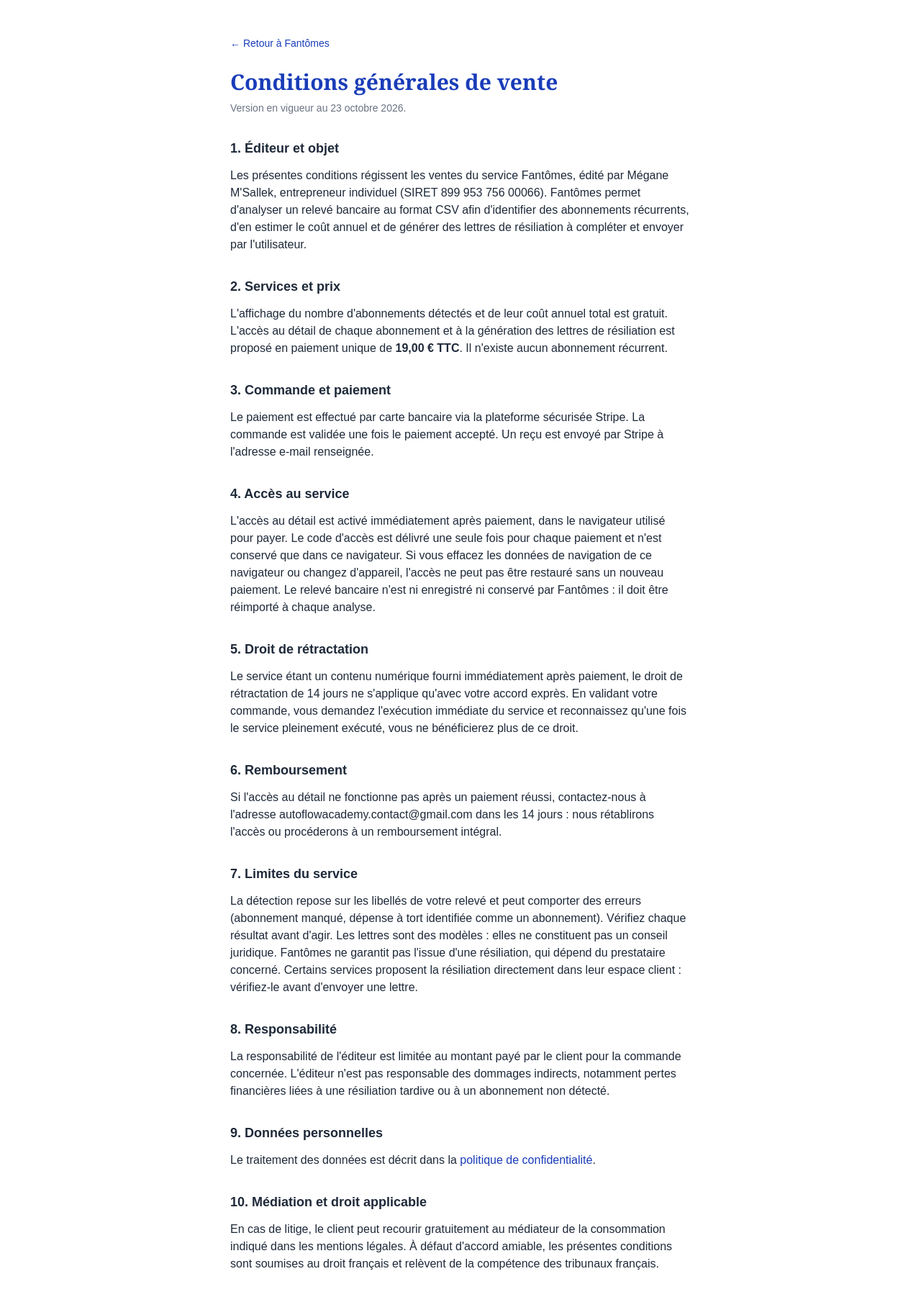
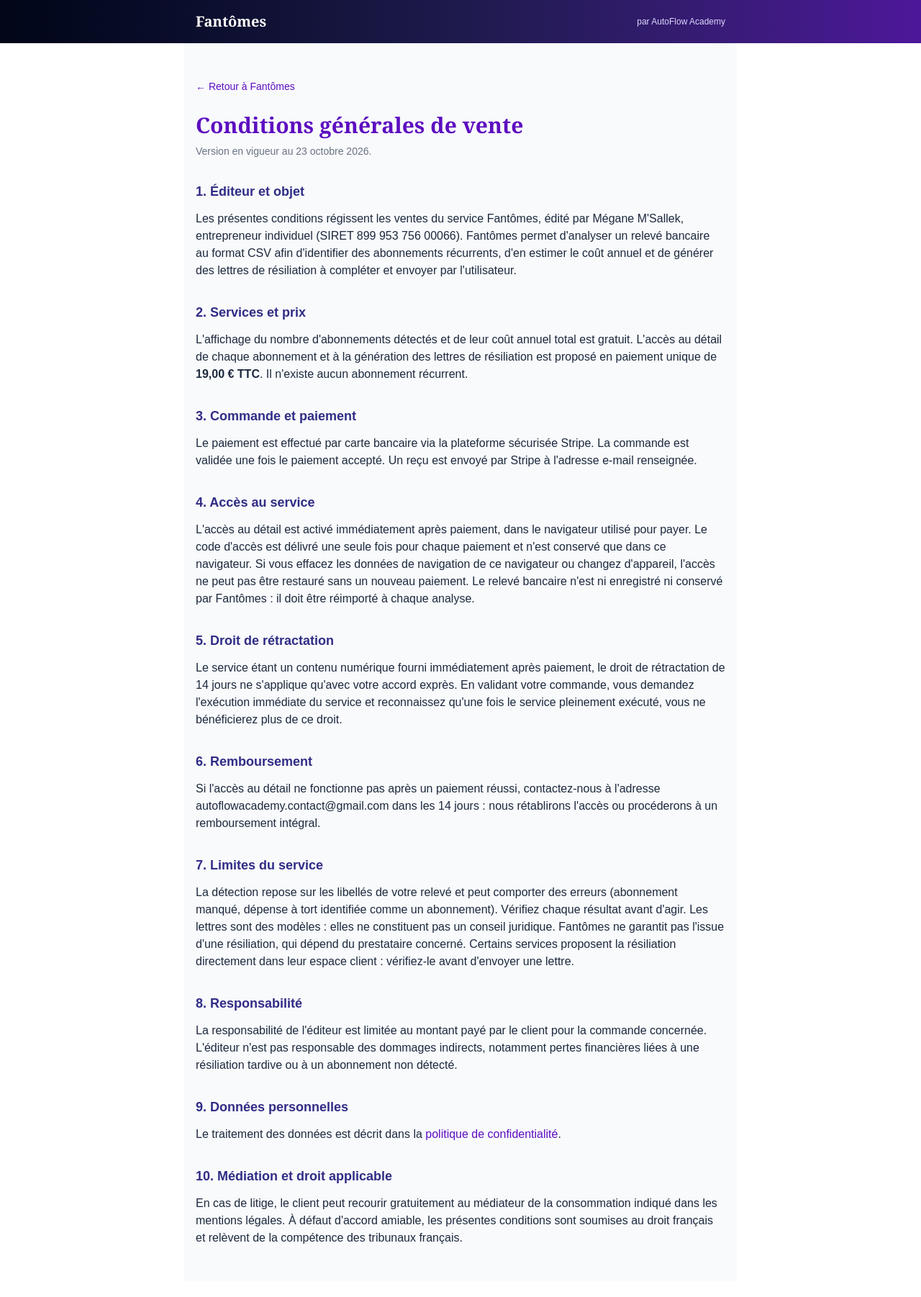
Before and after one commit to autoflowacademycontact-sudo/fantomes, a Next.js app: page /cgv in a window 1280 px wide. Shown: the top 1802 px of the page at 72% size. After the commit the page ends 1780 px from the top, so only its background shows below. Built offline with nearby package versions, Linux system fonts and the light colour scheme.

Commit message:
Pages légales aux couleurs de l'accueil (en-tête, titres violets)
Co-Authored-By: Claude Haiku 5.5 <noreply@anthropic.com>
Claude-Session: https://claude.ai/code/session_01C5q372EEY5RdvSpb1KcgpD

```diff
--- a/src/app/cgv/page.tsx
+++ b/src/app/cgv/page.tsx
@@ -6,16 +6,23 @@ export const metadata = {
 
 export default function Cgv() {
   return (
-    <main className="mx-auto max-w-2xl px-4 py-12 text-gray-800">
-      <Link href="/" className="text-sm text-blue-800 hover:underline">
+    <>
+      <header className="bg-gradient-to-r from-slate-950 via-indigo-950 to-violet-900 text-white">
+        <div className="mx-auto flex max-w-3xl items-center justify-between px-4 py-4">
+          <Link href="/" className="font-serif text-xl font-bold">Fantômes</Link>
+          <span className="text-xs text-violet-200">par AutoFlow Academy</span>
+        </div>
+      </header>
+      <main className="mx-auto min-h-screen max-w-3xl bg-slate-50 px-4 py-12 text-slate-800">
+      <Link href="/" className="text-sm text-violet-800 hover:underline">
         ← Retour à Fantômes
       </Link>
 
-      <h1 className="mt-6 font-serif text-3xl font-bold text-blue-800">Conditions générales de vente</h1>
+      <h1 className="mt-6 font-serif text-3xl font-bold text-violet-800">Conditions générales de vente</h1>
       <p className="mt-2 text-sm text-gray-500">Version en vigueur au 23 octobre 2026.</p>
 
       <section className="mt-8 space-y-3">
-        <h2 className="text-lg font-semibold">1. Éditeur et objet</h2>
+        <h2 className="text-lg font-semibold text-indigo-900">1. Éditeur et objet</h2>
         <p>
           Les présentes conditions régissent les ventes du service Fantômes, édité par Mégane M&apos;Sallek,
           entrepreneur individuel (SIRET 899 953 756 00066). Fantômes permet d&apos;analyser un relevé bancaire au format
@@ -25,7 +32,7 @@ export default function Cgv() {
       </section>
 
       <section className="mt-8 space-y-3">
-        <h2 className="text-lg font-semibold">2. Services et prix</h2>
+        <h2 className="text-lg font-semibold text-indigo-900">2. Services et prix</h2>
         <p>
           L&apos;affichage du nombre d&apos;abonnements détectés et de leur coût annuel total est gratuit. L&apos;accès au
           détail de chaque abonnement et à la génération des lettres de résiliation est proposé en paiement unique
@@ -34,7 +41,7 @@ export default function Cgv() {
       </section>
 
       <section className="mt-8 space-y-3">
-        <h2 className="text-lg font-semibold">3. Commande et paiement</h2>
+        <h2 className="text-lg font-semibold text-indigo-900">3. Commande et paiement</h2>
         <p>
           Le paiement est effectué par carte bancaire via la plateforme sécurisée Stripe. La commande est validée
           une fois le paiement accepté. Un reçu est envoyé par Stripe à l&apos;adresse e-mail renseignée.
@@ -42,7 +49,7 @@ export default function Cgv() {
       </section>
 
       <section className="mt-8 space-y-3">
-        <h2 className="text-lg font-semibold">4. Accès au service</h2>
+        <h2 className="text-lg font-semibold text-indigo-900">4. Accès au service</h2>
         <p>
           L&apos;accès au détail est activé immédiatement après paiement, dans le navigateur utilisé pour payer. Le
           code d&apos;accès est délivré une seule fois pour chaque paiement et n&apos;est conservé que dans ce navigateur.
@@ -53,7 +60,7 @@ export default function Cgv() {
       </section>
 
       <section className="mt-8 space-y-3">
-        <h2 className="text-lg font-semibold">5. Droit de rétractation</h2>
+        <h2 className="text-lg font-semibold text-indigo-900">5. Droit de rétractation</h2>
         <p>
           Le service étant un contenu numérique fourni immédiatement après paiement, le droit de rétractation de
           14 jours ne s&apos;applique qu&apos;avec votre accord exprès. En validant votre commande, vous demandez
@@ -63,7 +70,7 @@ export default function Cgv() {
       </section>
 
       <section className="mt-8 space-y-3">
-        <h2 className="text-lg font-semibold">6. Remboursement</h2>
+        <h2 className="text-lg font-semibold text-indigo-900">6. Remboursement</h2>
         <p>
           Si l&apos;accès au détail ne fonctionne pas après un paiement réussi, contactez-nous à l&apos;adresse
           autoflowacademy.contact@gmail.com dans les 14 jours : nous rétablirons l&apos;accès ou procéderons à un remboursement intégral.
@@ -71,7 +78,7 @@ export default function Cgv() {
       </section>
 
       <section className="mt-8 space-y-3">
-        <h2 className="text-lg font-semibold">7. Limites du service</h2>
+        <h2 className="text-lg font-semibold text-indigo-900">7. Limites du service</h2>
         <p>
           La détection repose sur les libellés de votre relevé et peut comporter des erreurs (abonnement manqué,
           dépense à tort identifiée comme un abonnement). Vérifiez chaque résultat avant d&apos;agir. Les lettres sont
@@ -82,7 +89,7 @@ export default function Cgv() {
       </section>
 
       <section className="mt-8 space-y-3">
-        <h2 className="text-lg font-semibold">8. Responsabilité</h2>
+        <h2 className="text-lg font-semibold text-indigo-900">8. Responsabilité</h2>
         <p>
           La responsabilité de l&apos;éditeur est limitée au montant payé par le client pour la commande concernée.
           L&apos;éditeur n&apos;est pas responsable des dommages indirects, notamment pertes financières liées à une
@@ -91,10 +98,10 @@ export default function Cgv() {
       </section>
 
       <section className="mt-8 space-y-3">
-        <h2 className="text-lg font-semibold">9. Données personnelles</h2>
+        <h2 className="text-lg font-semibold text-indigo-900">9. Données personnelles</h2>
         <p>
           Le traitement des données est décrit dans la{" "}
-          <Link href="/confidentialite" className="text-blue-800 hover:underline">
+          <Link href="/confidentialite" className="text-violet-800 hover:underline">
             politique de confidentialité
           </Link>
           .
@@ -102,13 +109,14 @@ export default function Cgv() {
       </section>
 
       <section className="mt-8 space-y-3">
-        <h2 className="text-lg font-semibold">10. Médiation et droit applicable</h2>
+        <h2 className="text-lg font-semibold text-indigo-900">10. Médiation et droit applicable</h2>
         <p>
           En cas de litige, le client peut recourir gratuitement au médiateur de la consommation indiqué dans les
           mentions légales. À défaut d&apos;accord amiable, les présentes conditions sont soumises au droit français et
           relèvent de la compétence des tribunaux français.
         </p>
       </section>
-    </main>
+      </main>
+    </>
   );
 }
--- a/src/app/confidentialite/page.tsx
+++ b/src/app/confidentialite/page.tsx
@@ -6,22 +6,29 @@ export const metadata = {
 
 export default function Confidentialite() {
   return (
-    <main className="mx-auto max-w-2xl px-4 py-12 text-gray-800">
-      <Link href="/" className="text-sm text-blue-800 hover:underline">
+    <>
+      <header className="bg-gradient-to-r from-slate-950 via-indigo-950 to-violet-900 text-white">
+        <div className="mx-auto flex max-w-3xl items-center justify-between px-4 py-4">
+          <Link href="/" className="font-serif text-xl font-bold">Fantômes</Link>
+          <span className="text-xs text-violet-200">par AutoFlow Academy</span>
+        </div>
+      </header>
+      <main className="mx-auto min-h-screen max-w-3xl bg-slate-50 px-4 py-12 text-slate-800">
+      <Link href="/" className="text-sm text-violet-800 hover:underline">
         ← Retour à Fantômes
       </Link>
 
-      <h1 className="mt-6 font-serif text-3xl font-bold text-blue-800">Politique de confidentialité</h1>
+      <h1 className="mt-6 font-serif text-3xl font-bold text-violet-800">Politique de confidentialité</h1>
 
       <section className="mt-8 space-y-3">
-        <h2 className="text-lg font-semibold">Responsable du traitement</h2>
+        <h2 className="text-lg font-semibold text-indigo-900">Responsable du traitement</h2>
         <p>
           Mégane M&apos;Sallek, entrepreneur individuel, adresse de contact : autoflowacademy.contact@gmail.com.
         </p>
       </section>
 
       <section className="mt-8 space-y-3">
-        <h2 className="text-lg font-semibold">Votre relevé bancaire</h2>
+        <h2 className="text-lg font-semibold text-indigo-900">Votre relevé bancaire</h2>
         <p>
           Le fichier CSV que vous importez est envoyé à notre serveur uniquement pour être analysé. Il est traité en
           mémoire et n&apos;est ni enregistré, ni conservé, ni transmis à un tiers. Une fois l&apos;analyse terminée, il
@@ -30,7 +37,7 @@ export default function Confidentialite() {
       </section>
 
       <section className="mt-8 space-y-3">
-        <h2 className="text-lg font-semibold">Vos informations pour les lettres</h2>
+        <h2 className="text-lg font-semibold text-indigo-900">Vos informations pour les lettres</h2>
         <p>
           Votre nom, votre adresse et votre numéro de client servent uniquement à remplir la lettre dans votre
           navigateur. Ils ne sont ni envoyés à notre serveur, ni enregistrés.
@@ -38,7 +45,7 @@ export default function Confidentialite() {
       </section>
 
       <section className="mt-8 space-y-3">
-        <h2 className="text-lg font-semibold">Paiement</h2>
+        <h2 className="text-lg font-semibold text-indigo-900">Paiement</h2>
         <p>
           Lors du paiement, Stripe traite vos données de carte et votre adresse e-mail. Fantômes reçoit de Stripe
           uniquement la confirmation du paiement. Nous conservons, côté Stripe, une empreinte chiffrée du code
@@ -47,7 +54,7 @@ export default function Confidentialite() {
       </section>
 
       <section className="mt-8 space-y-3">
-        <h2 className="text-lg font-semibold">Stockage dans votre navigateur</h2>
+        <h2 className="text-lg font-semibold text-indigo-900">Stockage dans votre navigateur</h2>
         <p>
           Après paiement, un code d&apos;accès est stocké dans le stockage local de votre navigateur. Il ne contient
           aucune donnée bancaire et ne sert à aucun suivi publicitaire. Vous pouvez le supprimer à tout moment depuis
@@ -56,7 +63,7 @@ export default function Confidentialite() {
       </section>
 
       <section className="mt-8 space-y-3">
-        <h2 className="text-lg font-semibold">Hébergement</h2>
+        <h2 className="text-lg font-semibold text-indigo-900">Hébergement</h2>
         <p>
           Le site est hébergé par Vercel Inc. (États-Unis), qui peut traiter des données techniques de connexion
           (adresse IP, journaux de requêtes) pour assurer le fonctionnement du service.
@@ -64,12 +71,13 @@ export default function Confidentialite() {
       </section>
 
       <section className="mt-8 space-y-3">
-        <h2 className="text-lg font-semibold">Vos droits</h2>
+        <h2 className="text-lg font-semibold text-indigo-900">Vos droits</h2>
         <p>
           Vous disposez des droits d&apos;accès, de rectification, d&apos;effacement et d&apos;opposition prévus par le RGPD.
           Pour les exercer, écrivez à autoflowacademy.contact@gmail.com. Vous pouvez également saisir la CNIL (cnil.fr).
         </p>
       </section>
-    </main>
+      </main>
+    </>
   );
 }
--- a/src/app/mentions-legales/page.tsx
+++ b/src/app/mentions-legales/page.tsx
@@ -6,15 +6,22 @@ export const metadata = {
 
 export default function MentionsLegales() {
   return (
-    <main className="mx-auto max-w-2xl px-4 py-12 text-gray-800">
-      <Link href="/" className="text-sm text-blue-800 hover:underline">
+    <>
+      <header className="bg-gradient-to-r from-slate-950 via-indigo-950 to-violet-900 text-white">
+        <div className="mx-auto flex max-w-3xl items-center justify-between px-4 py-4">
+          <Link href="/" className="font-serif text-xl font-bold">Fantômes</Link>
+          <span className="text-xs text-violet-200">par AutoFlow Academy</span>
+        </div>
+      </header>
+      <main className="mx-auto min-h-screen max-w-3xl bg-slate-50 px-4 py-12 text-slate-800">
+      <Link href="/" className="text-sm text-violet-800 hover:underline">
         ← Retour à Fantômes
       </Link>
 
-      <h1 className="mt-6 font-serif text-3xl font-bold text-blue-800">Mentions légales</h1>
+      <h1 className="mt-6 font-serif text-3xl font-bold text-violet-800">Mentions légales</h1>
 
       <section className="mt-8 space-y-3">
-        <h2 className="text-lg font-semibold">Éditeur du site</h2>
+        <h2 className="text-lg font-semibold text-indigo-900">Éditeur du site</h2>
         <p>
           Fantômes est édité par <strong>Mégane M&apos;Sallek</strong>, entrepreneur individuel (micro-entreprise) exploitée sous le nom commercial AutoFlow Academy,
           immatriculée au répertoire SIRENE sous le numéro SIRET 899 953 756 00066.
@@ -34,14 +41,14 @@ export default function MentionsLegales() {
       </section>
 
       <section className="mt-8 space-y-3">
-        <h2 className="text-lg font-semibold">Hébergement</h2>
+        <h2 className="text-lg font-semibold text-indigo-900">Hébergement</h2>
         <p>
           Le site est hébergé par Vercel Inc., 440 N Barranca Avenue #4133, Covina, CA 91723, États-Unis.
         </p>
       </section>
 
       <section className="mt-8 space-y-3">
-        <h2 className="text-lg font-semibold">Paiement</h2>
+        <h2 className="text-lg font-semibold text-indigo-900">Paiement</h2>
         <p>
           Les paiements sont traités par Stripe Payments Europe, Ltd., 1 Grand Canal Street Lower, Dublin 2, Irlande.
           Fantômes ne voit ni ne conserve vos données de carte bancaire.
@@ -49,7 +56,7 @@ export default function MentionsLegales() {
       </section>
 
       <section className="mt-8 space-y-3">
-        <h2 className="text-lg font-semibold">Médiation de la consommation</h2>
+        <h2 className="text-lg font-semibold text-indigo-900">Médiation de la consommation</h2>
         <p>
           Conformément à l&apos;article L.612-1 du Code de la consommation, en cas de litige non résolu avec
           l&apos;éditeur, le consommateur peut recourir gratuitement à un médiateur de la consommation :
@@ -58,7 +65,7 @@ export default function MentionsLegales() {
       </section>
 
       <section className="mt-8 space-y-3">
-        <h2 className="text-lg font-semibold">Propriété intellectuelle</h2>
+        <h2 className="text-lg font-semibold text-indigo-900">Propriété intellectuelle</h2>
         <p>
           Le nom Fantômes, le logo, les textes et le code du site sont la propriété de leur éditrice. Toute
           reproduction sans autorisation écrite est interdite.
@@ -66,15 +73,16 @@ export default function MentionsLegales() {
       </section>
 
       <section className="mt-8 space-y-3">
-        <h2 className="text-lg font-semibold">Données personnelles</h2>
+        <h2 className="text-lg font-semibold text-indigo-900">Données personnelles</h2>
         <p>
           Le traitement de vos données est décrit sur cette page dédiée :{" "}
-          <Link href="/confidentialite" className="text-blue-800 hover:underline">
+          <Link href="/confidentialite" className="text-violet-800 hover:underline">
             politique de confidentialité
           </Link>
           .
         </p>
       </section>
-    </main>
+      </main>
+    </>
   );
 }
```
